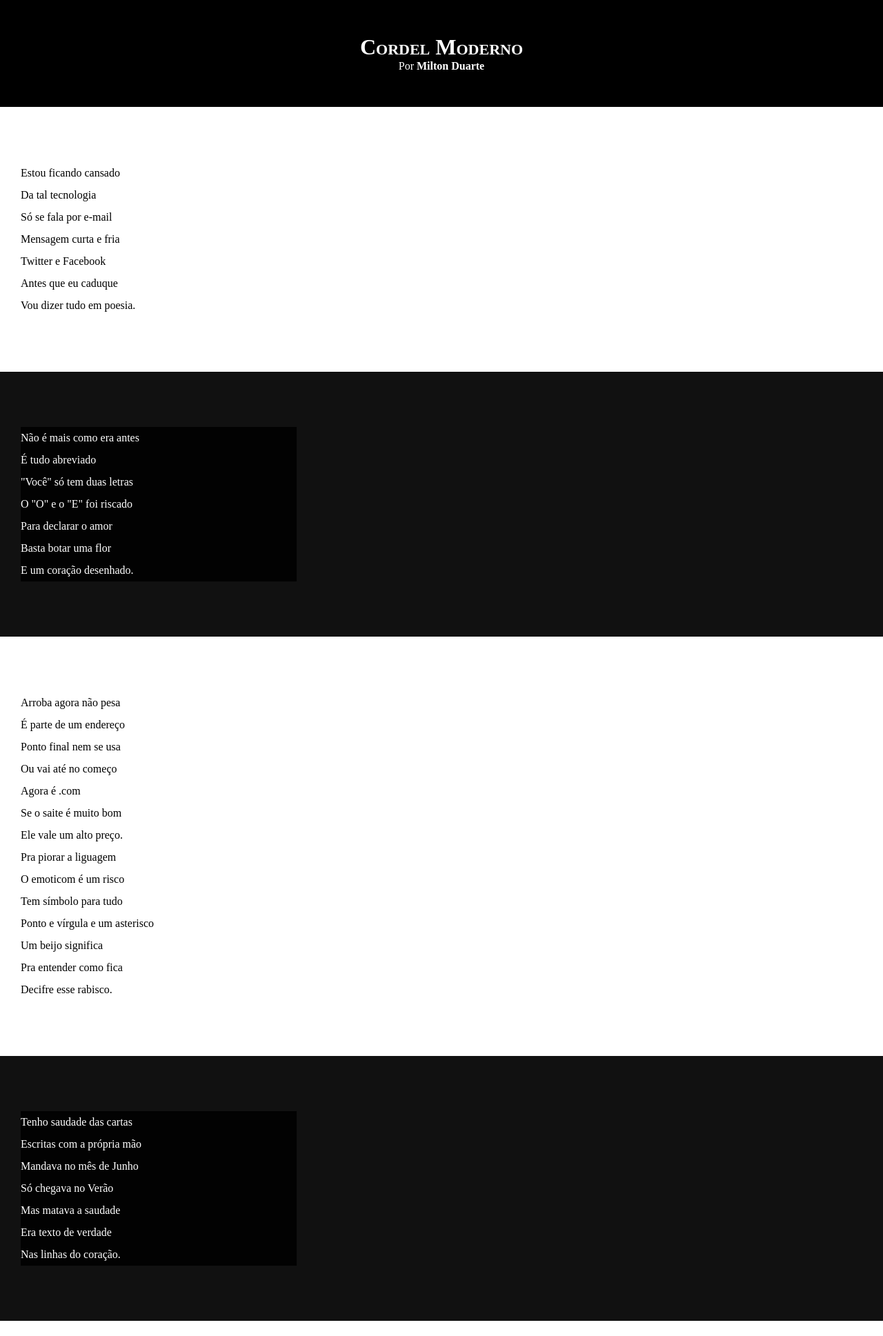
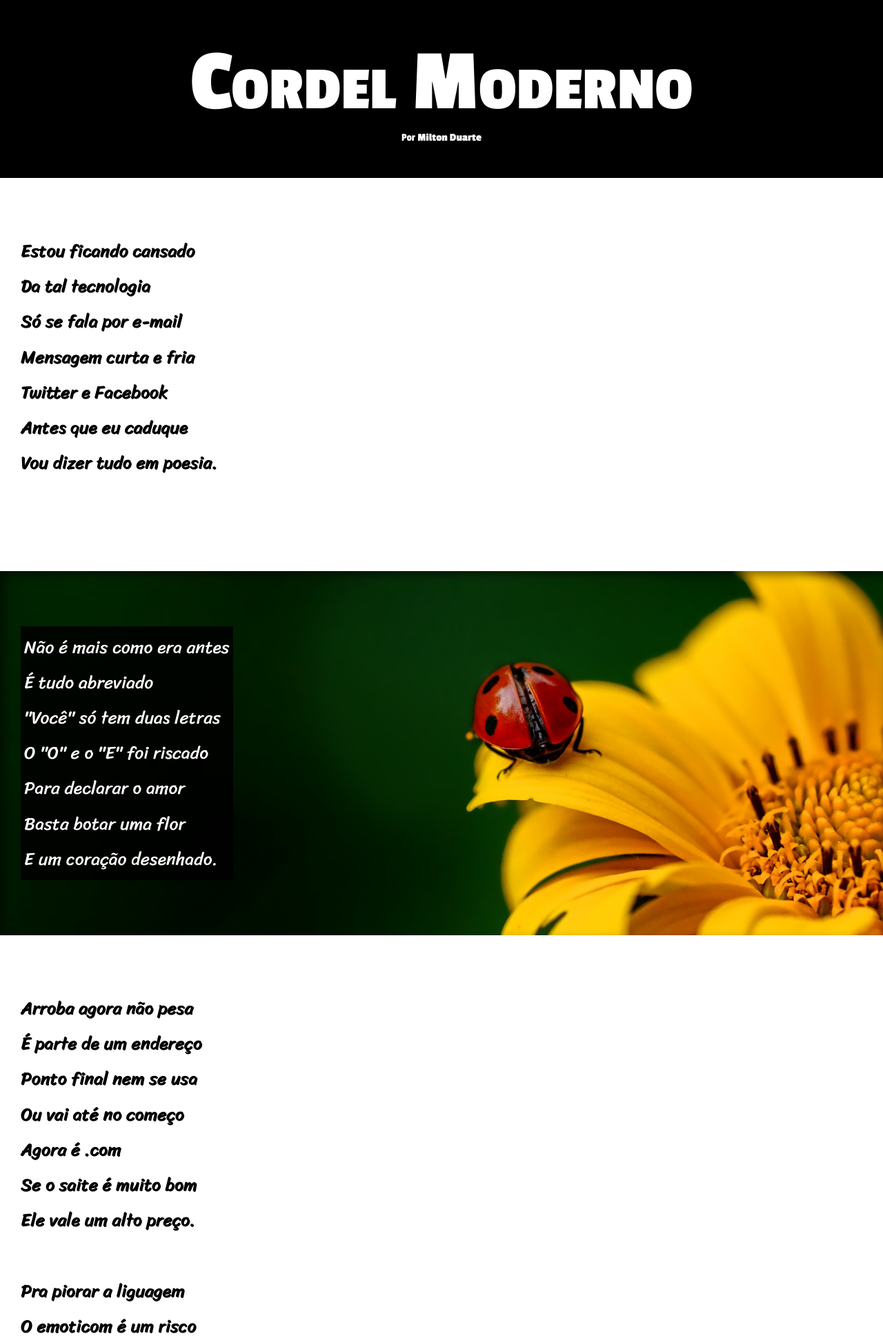
Before and after one commit to JVCasas/Curso_Em_Video, a PHP site: page / in a window 1280 px wide. Shown: the top 1937 px of the page at 69% size. Run offline with PHP 8.4, Linux system fonts and the light colour scheme.

Commit message:
Desafio Modulo 3 Finished

```diff
--- a/HTML5_e_CSS3/Desafio_Modulo_3/Desafio_1/index.html
+++ b/HTML5_e_CSS3/Desafio_Modulo_3/Desafio_1/index.html
@@ -25,7 +25,7 @@
                 Vou dizer tudo em poesia.
             </p>
         </section>
-        <section class="image">
+        <section class="image" id="img01">
             <p>
                 Não é mais como era antes<br>
                 É tudo abreviado<br>
@@ -56,7 +56,7 @@
                 Decifre esse rabisco.
             </p>
         </section>
-        <section class="image">
+        <section class="image" id="img02">
             <p>
                 Tenho saudade das cartas<br>
                 Escritas com a própria mão<br>
--- a/HTML5_e_CSS3/Desafio_Modulo_3/Desafio_1/styles/style.css
+++ b/HTML5_e_CSS3/Desafio_Modulo_3/Desafio_1/styles/style.css
@@ -1,4 +1,13 @@
 @charset "UTF-8";
+
+@import url('https://fonts.googleapis.com/css2?family=Passion+One:wght@400;700;900&display=swap');
+@import url('https://fonts.googleapis.com/css2?family=Sriracha&display=swap');
+
+:root {
+    --font1: Roboto, sans-serif;
+    --font2: 'Passion One', cursive;
+    --font3: 'Sriracha', cursive;
+}
 
 * {
     margin: 0;
@@ -8,17 +17,21 @@
 html, body {
     min-height: 100vh;
     background-color: #a9a9a9;
+    font-family: var(--font1);
+
 }
 
 header {
     background-color: #000000;
     color: #ffffff;
     text-align: center;
+    font-family: var(--font2);
 }
 
 header > h1 {
     padding-top: 50px;
     font-variant: small-caps;
+    font-size: 10vw;
 }
 
 header > p {
@@ -40,8 +53,15 @@ section {
     padding-bottom: 10vh;
     padding-left: 30px;
     line-height: 2em;
+    font-family: var(--font3);
+    font-size: 2vw;
+    background-position: right center;
 }
 
+section > p {
+    padding-bottom: 2em;
+    text-shadow: 1px 1px 0px #000000;
+}
 
 .normal {
     background-color: #ffffff;
@@ -51,11 +71,23 @@ section {
 .image {
     background-color: #111111;
     color: #ffffff;
+    background-size: cover;
+    background-attachment: fixed;
+    box-shadow: inset 6px 6px 13px 0px #00000077;
 }
 
 .image > p {
+    display: inline-block;
+    padding: 5px;
     background-color: #000000dd;
-    width: 400px;
+}
+
+#img01 {
+    background-image: url('../images/background001.jpg');
+}
+
+#img02 {
+    background-image: url('../images/background002.jpg');
 }
 
 footer {
```
